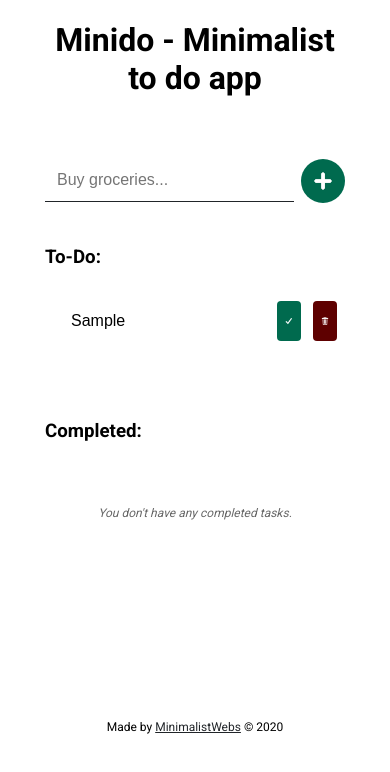
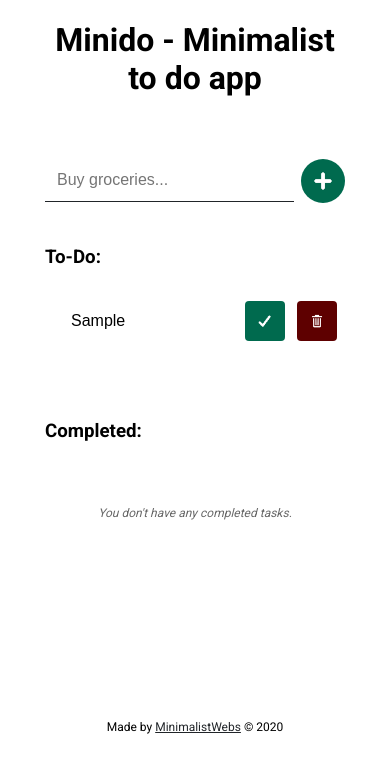
Before and after one commit to mgbelegu/Minido, a React (Create React App) app: page / in a window 390 px wide. Both pictures are taken after typing "Sample" into the empty fields and a click on the input 323 px from the left and 180 px from the top of the page. Shown: the top 772 px of the page. Built offline with nearby package versions, Linux system fonts and the light colour scheme.

Commit message:
Update Buttons.css

```diff
--- a/src/components/Buttons/Buttons.css
+++ b/src/components/Buttons/Buttons.css
@@ -40,7 +40,7 @@
     transition-duration: 0.2s;
     background-image: url(../../assets/images/checkmark.png);
     background-position: center;
-    background-size: 50%;
+    background-size: 60%;
     background-repeat: no-repeat;
     image-rendering: crisp-edges;
 }
@@ -86,9 +86,9 @@
 
 @media (max-width: 450px){
     .delete {
-        width: auto;
+        width: 40px;
     }
     .done {
-        width: auto;
+        width: 40px;
     }
 }
```
